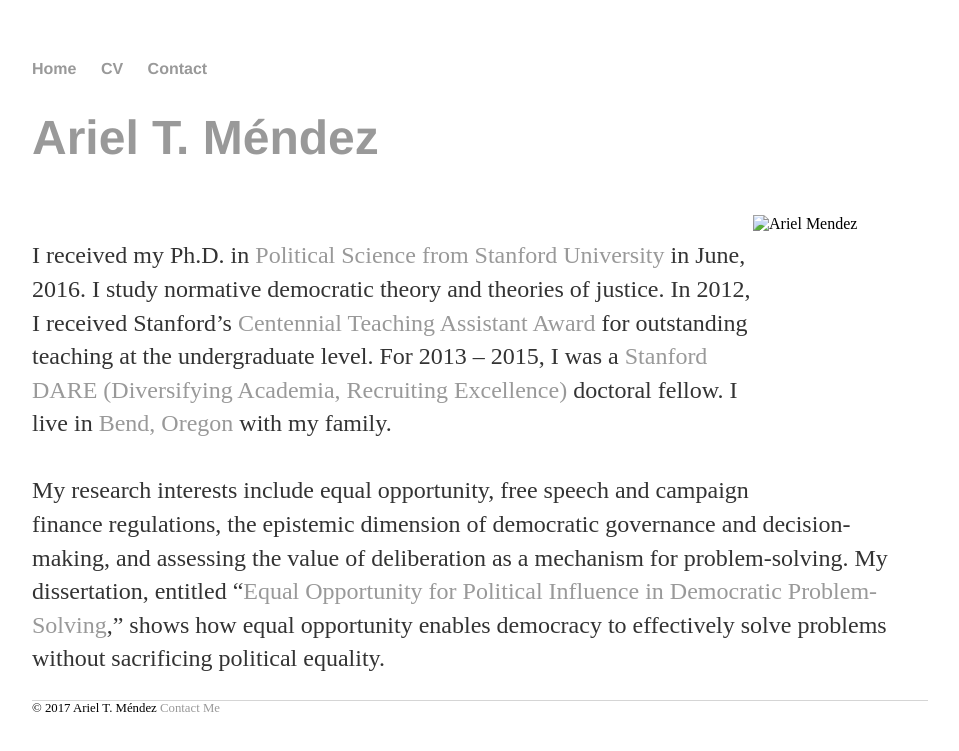
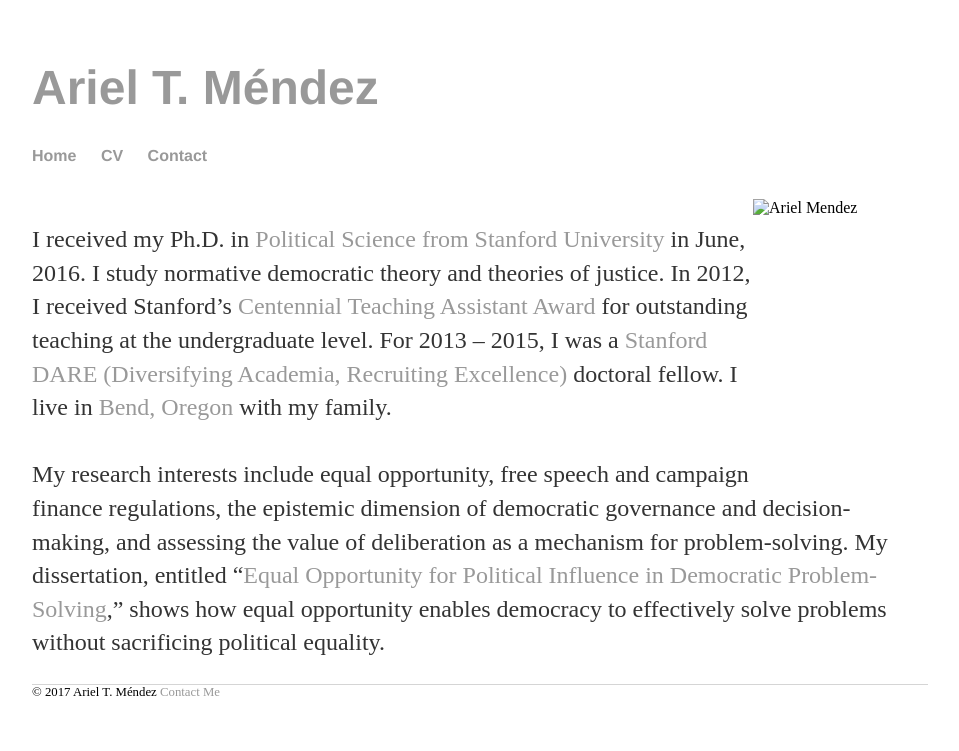
Before and after one commit to atmendez/atmendez.github.io, a Jekyll site: the page built from index.html, in a window 1280 px wide. Shown: the top 751 px of the page, without its empty margins (160-1119 px from the left). Built offline with Jekyll 4.4.1, drawn with Linux system fonts in a browser that asks for light colours.

Commit message:
Update default.html
Moved site name up to top, but may want to change that with Jekyll later

```diff
--- a/_layouts/default.html
+++ b/_layouts/default.html
@@ -2,6 +2,11 @@
 <html lang="en">
 	<head>
 		<title>{{ page.title }}</title>
+
+		<header id="header">
+	<div id="siteTitle"><h1><a href="http://www.atmendez.com/">Ariel T. M&eacute;ndez</a></h1></div>
+	</header>
+
 		<!-- link to main stylesheet -->
 		<link rel="stylesheet" type="text/css" href="/css/main.css">
 	</head>
@@ -13,9 +18,7 @@
 	        		<li><a href="/contact">Contact</a></li>
 	    		</ul>
 		</nav>
-	<header id="header">
-	<div id="siteTitle"><h1><a href="http://www.atmendez.com/">Ariel T. M&eacute;ndez</a></h1></div>
-	</header>
+
 	<div class="container">
 
 		{{ content }}
```
